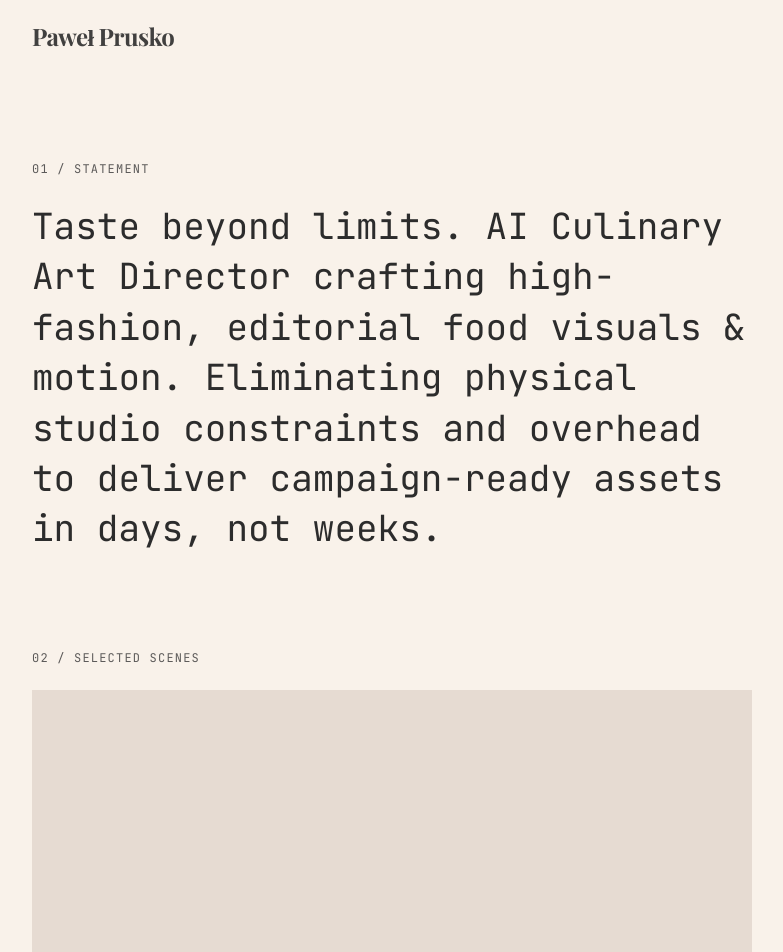
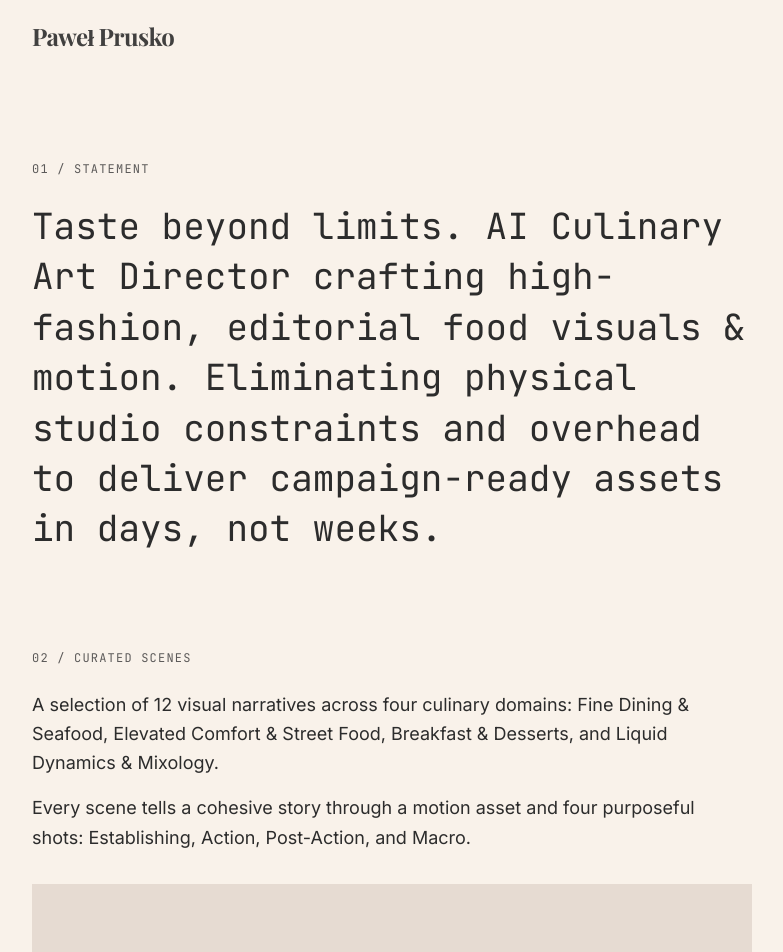
Before and after one commit to pawelprusko/Pawel-Prusko, a React (Vite) app: page / in a window 1280 px wide. Shown: the top 952 px of the page, without its empty margins (248-1031 px from the left). Built offline with nearby package versions, Linux system fonts and the light colour scheme; a web font is replaced by a local one.

Commit message:
feat: update content and improve scene display
- Update branding metadata and descriptions
- Enhance Home page with new curated scene details
- Add key prop to SceneCard component
- Standardize layout max-widths and add latest drop scene data

```diff
--- a/metadata.json
+++ b/metadata.json
@@ -1,6 +1,6 @@
 {
-  "name": "",
-  "description": "",
+  "name": "Pawel Prusko",
+  "description": "AI Culinary Art Director crafting high-fashion, editorial food visuals & motion.",
   "requestFramePermissions": [],
   "majorCapabilities": ["MAJOR_CAPABILITY_SERVER_SIDE_GEMINI_API"]
 }
--- a/src/components/SceneCard.tsx
+++ b/src/components/SceneCard.tsx
@@ -1,7 +1,8 @@
-import { useEffect, useRef } from 'react';
+import { useEffect, useRef, type Key } from 'react';
 import { Link } from 'react-router-dom';
 
 interface SceneCardProps {
+  key?: Key;
   id: string;
   videoSrc: string;
   title: string;
--- a/src/pages/Home.tsx
+++ b/src/pages/Home.tsx
@@ -69,9 +69,17 @@ export default function Home() {
           </div>
         </section>
 
-        {/* Section 2: Selected Scenes */}
+        {/* Section 2: Curated Scenes */}
         <section className="mb-24">
-          <h2 className="text-xs font-mono tracking-widest text-text-muted mb-6 uppercase">02 / Selected Scenes</h2>
+          <h2 className="text-xs font-mono tracking-widest text-text-muted mb-6 uppercase">02 / Curated Scenes</h2>
+          <div className="flex flex-col gap-4 mb-8 max-w-2xl">
+            <p className="text-lg text-text-main font-sans leading-relaxed">
+              A selection of 12 visual narratives across four culinary domains: Fine Dining &amp; Seafood, Elevated Comfort &amp; Street Food, Breakfast &amp; Desserts, and Liquid Dynamics &amp; Mixology.
+            </p>
+            <p className="text-lg text-text-main font-sans leading-relaxed">
+              Every scene tells a cohesive story through a motion asset and four purposeful shots: Establishing, Action, Post-Action, and Macro.
+            </p>
+          </div>
           <div className="flex flex-col gap-20 md:gap-28">
             {selectedScenes.map((scene) => (
               <SceneCard
@@ -170,10 +178,10 @@ export default function Home() {
           <h2 className="text-xs font-mono tracking-widest text-text-muted mb-6 uppercase">{getSectionNumber(5)} / Direct Access</h2>
           <div className="flex flex-col">
             <div className="flex flex-col gap-4 mb-6">
-              <p className="text-lg text-text-main font-sans leading-relaxed max-w-lg">
+              <p className="text-lg text-text-main font-sans leading-relaxed max-w-2xl">
                 Available for global commissions, agency pitches, and monthly brand retainers.
               </p>
-              <p className="text-lg text-text-main font-sans leading-relaxed max-w-lg">
+              <p className="text-lg text-text-main font-sans leading-relaxed max-w-2xl">
                 Request a tailored sample render for your upcoming launch during your initial inquiry.
               </p>
             </div>
--- a/src/pages/SceneView.tsx
+++ b/src/pages/SceneView.tsx
@@ -94,7 +94,7 @@ export default function SceneView() {
             03 / Business Brief
           </h2>
           <div className="flex flex-col">
-            <p className="text-lg text-text-main font-sans leading-relaxed max-w-lg">
+            <p className="text-lg text-text-main font-sans leading-relaxed max-w-2xl">
               {currentScene.businessBrief || 'The viral factor is driven by the perfectly AI-frozen motion of descending sea salt, creating a mystical aura over the dish. This is an ideal concept for premium specialty brands (e.g., artisanal salt producers, organic CPG brands) or luxury restaurants promoting a plant-based B2B menu.'}
             </p>
           </div>
--- /dev/null
+++ b/src/scenes/the-latest-drop/scene.json
@@ -0,0 +1,4 @@
+{
+  "title": "THE LATEST DROP",
+  "desc": "Check out the newest creations directly on Instagram."
+}
```
Also changed, not shown: 1 other file (tests, documents, lock files or other folders).
